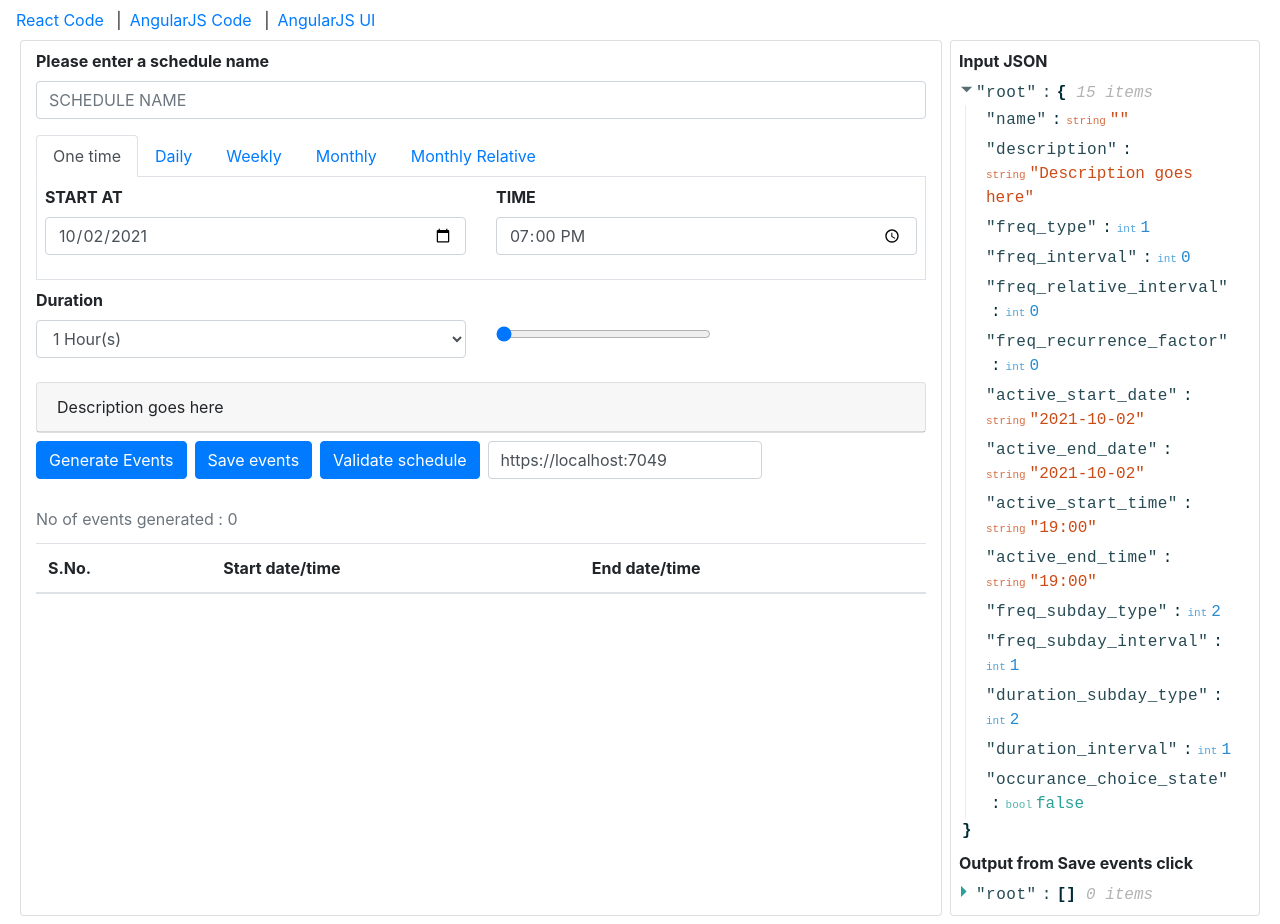
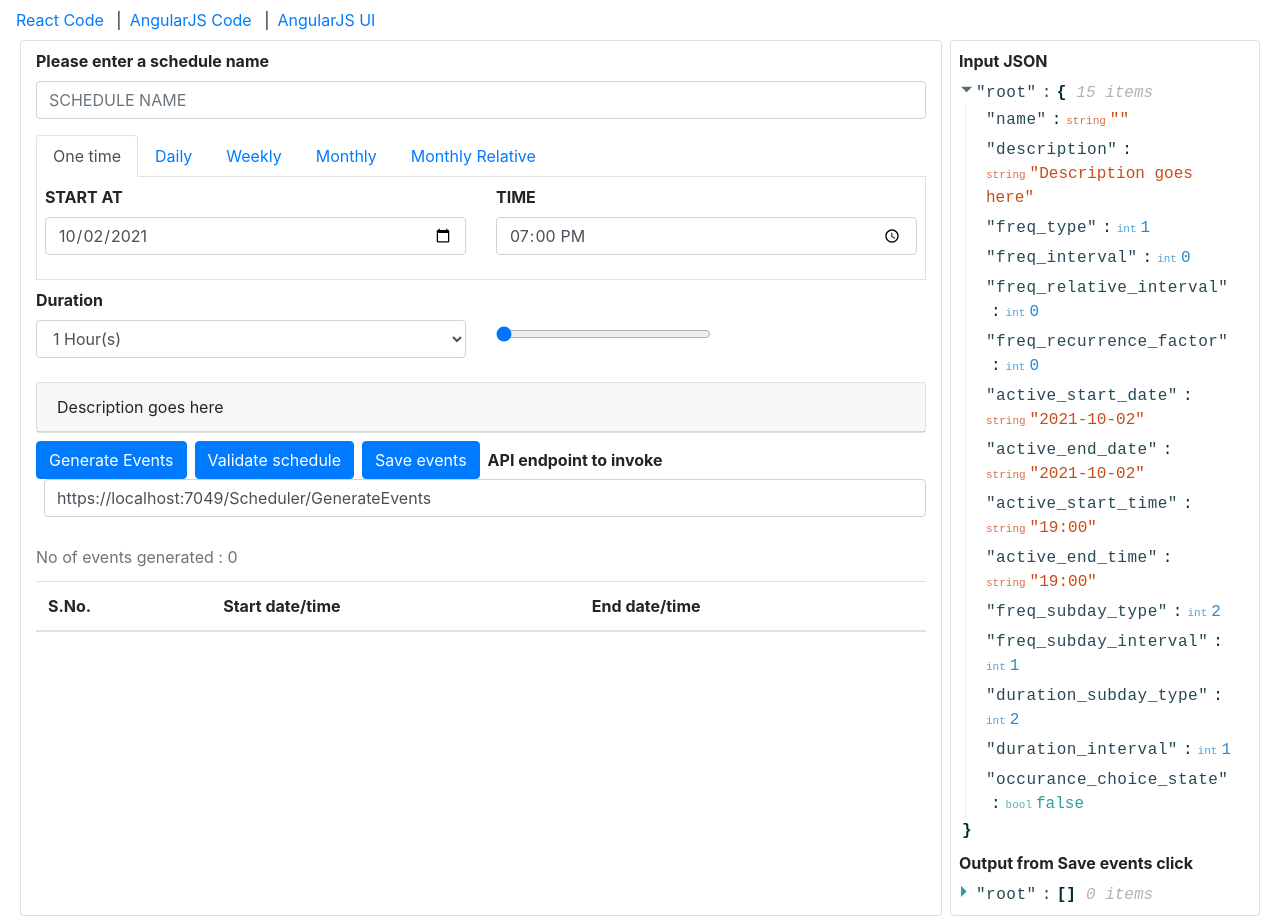
Before and after one commit to shantanugupta/react-scheduler, a React (Create React App) app: page / in a window 1280 px wide. Built offline with nearby package versions, Linux system fonts and the light colour scheme.

Commit message:
made method generic for api call

```diff
--- a/src/components/Scheduler/Scheduler.component.jsx
+++ b/src/components/Scheduler/Scheduler.component.jsx
@@ -19,7 +19,7 @@ const SchedulerComponent = () => {
 
 	const [state, setState] = useState(blankSchedule);
 	const [eventState, setEventState] = useState([]);
-	const [endpoint, setEndpoint] = useState("https://localhost:7049");
+	const [endpoint, setEndpoint] = useState("https://localhost:7049/Scheduler/GenerateEvents");
 	const [saveEventOutput, setSaveEventOutput] = useState([]);
 
 
@@ -241,9 +241,11 @@ const SchedulerComponent = () => {
 					<div className="mt-2">
 						<div className="form-group form-inline">
 							<input type="button" className="btn btn-primary" onClick={(e) => generateEventsClick(e)} value="Generate Events" />
+							<input type="button" className="btn btn-primary ml-2" onClick={(e) => validateScheduleClick(e)} value="Validate schedule" />
+
 							<input type="button" className="btn btn-primary ml-2" onClick={(e) => saveEventsClick(e)} value="Save events" />
-							<input type="button" className="btn btn-primary ml-2" onClick={(e) => validateScheduleClick(e)} value="Validate schedule" />
-							<input type="text" id="endpointUrl" property_name="endpoint" className="form-control ml-2" placeholder="Scheduler base url endpoint e.g. https://localhost:7049/"
+							<label htmlFor="endpointUrl" className="font-weight-bold ml-2">API endpoint to invoke</label>
+							<input type="text" id="endpointUrl" property_name="endpoint" className="form-control col ml-2" placeholder="Scheduler base url endpoint e.g. https://localhost:7049/"
 								value={endpoint} onChange={(e) => handleEndpointChange(e)} />
 						</div>
 					</div>
--- a/src/components/Scheduler/scheduler.data.js
+++ b/src/components/Scheduler/scheduler.data.js
@@ -423,7 +423,7 @@ export const validateSchedule = (schedule) =>{
 }
 
 export const saveEvents = async (baseUrl, schedule) => {
-    const endpoint = `${baseUrl}/Scheduler`;
+    const endpoint = baseUrl;
     const input = schedule;
     try {
         const data = await postJSON(endpoint, input);
```
